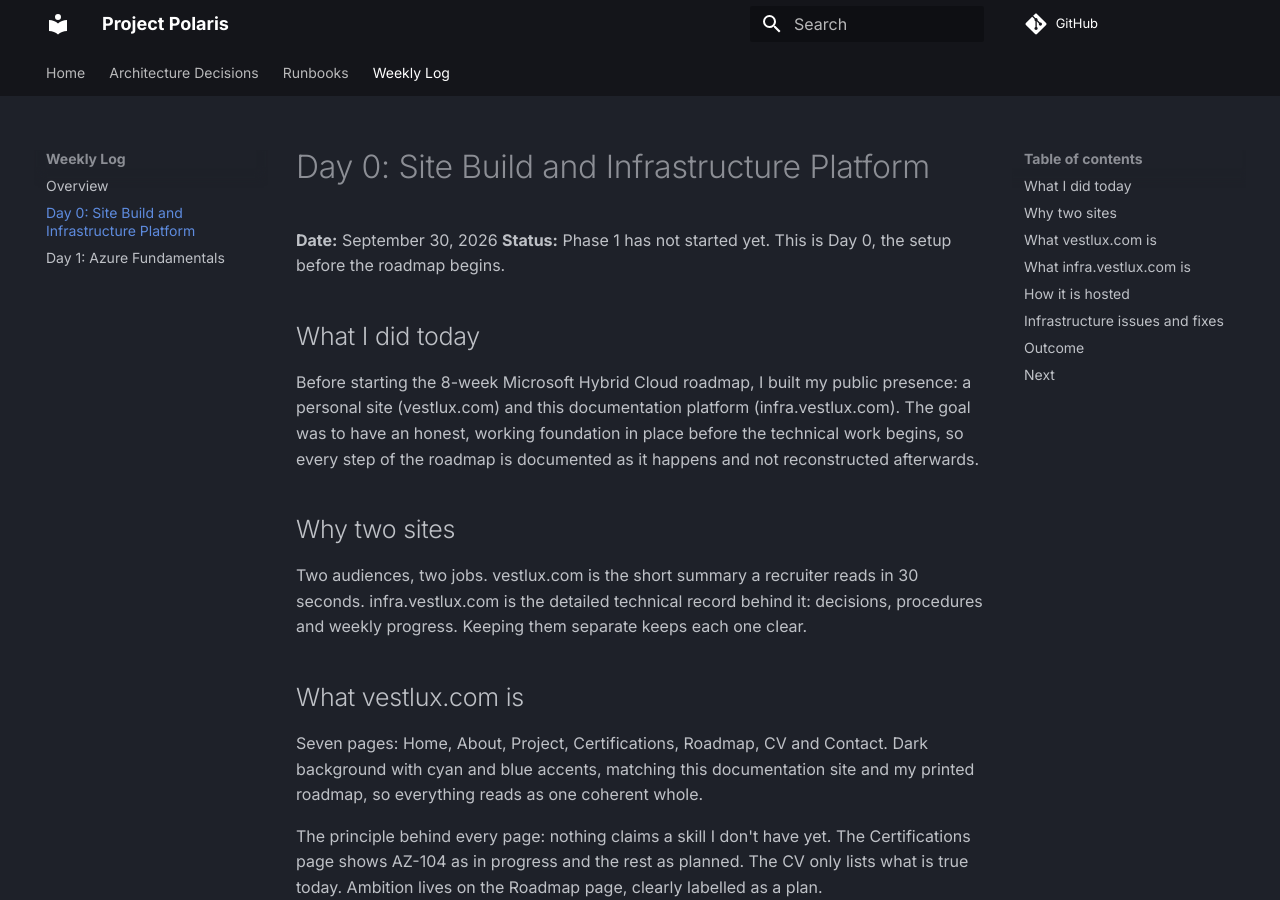
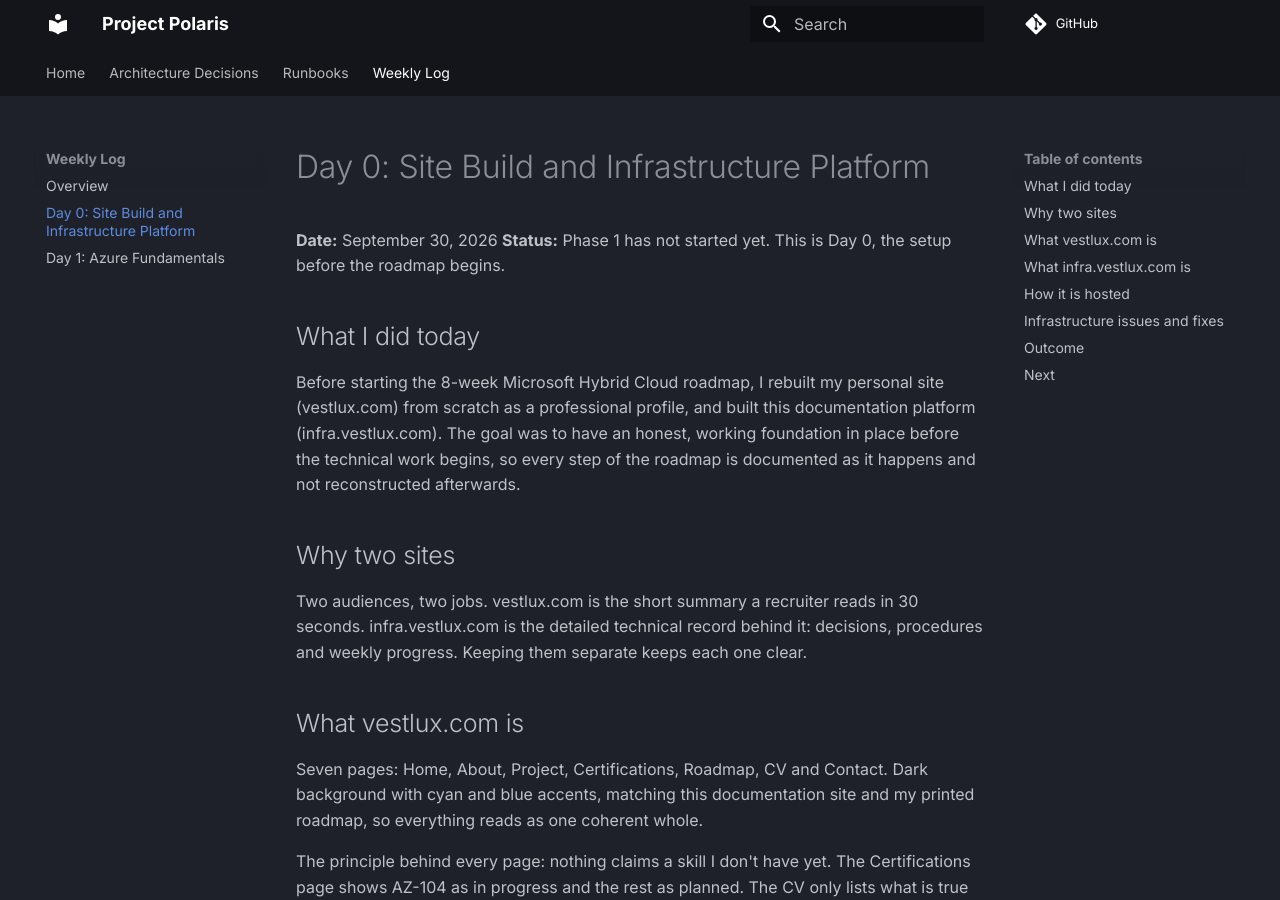
Before and after one commit to Philkaran/polaris, an MkDocs documentation site: the page built from docs/weekly-log/day-0.md, in a window 1280 px wide and 900 px high. Built offline with MkDocs 1.6.1 and Material for MkDocs 9.7.7, drawn with Linux system fonts in a browser that asks for light colours; comment, search, counter and statistics services are not loaded.

Commit message:
Clarify Day 0 wording: rebuilt site, new documentation platform

```diff
--- a/docs/weekly-log/day-0.md
+++ b/docs/weekly-log/day-0.md
@@ -5,7 +5,7 @@
 
 ## What I did today
 
-Before starting the 8-week Microsoft Hybrid Cloud roadmap, I built my public presence: a personal site (vestlux.com) and this documentation platform (infra.vestlux.com). The goal was to have an honest, working foundation in place before the technical work begins, so every step of the roadmap is documented as it happens and not reconstructed afterwards.
+Before starting the 8-week Microsoft Hybrid Cloud roadmap, I rebuilt my personal site (vestlux.com) from scratch as a professional profile, and built this documentation platform (infra.vestlux.com). The goal was to have an honest, working foundation in place before the technical work begins, so every step of the roadmap is documented as it happens and not reconstructed afterwards.
 
 ## Why two sites
 
```
